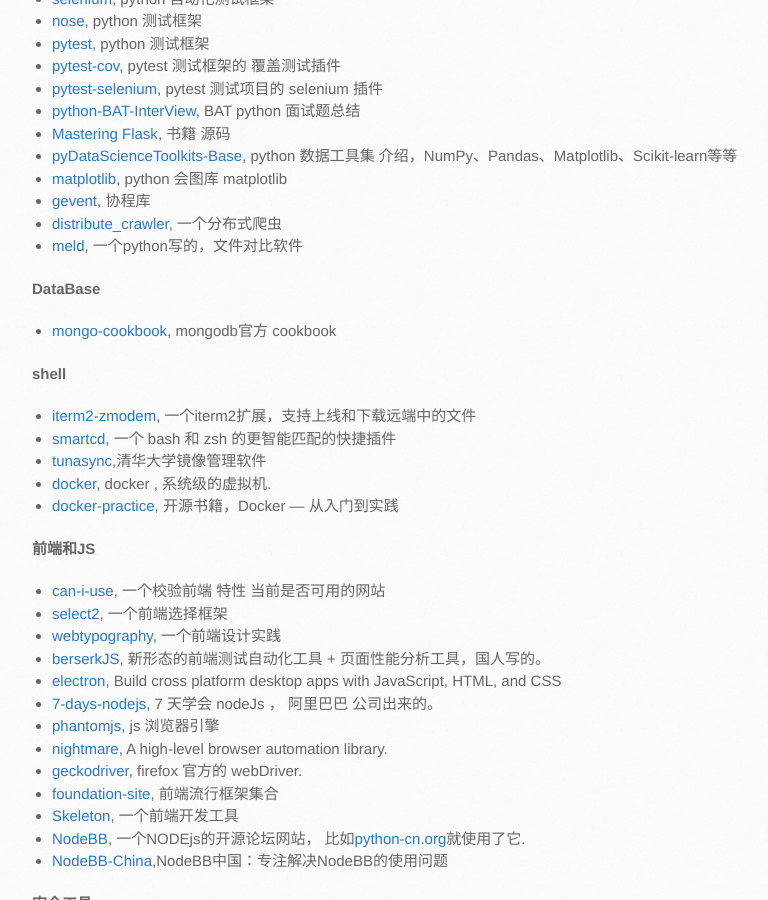
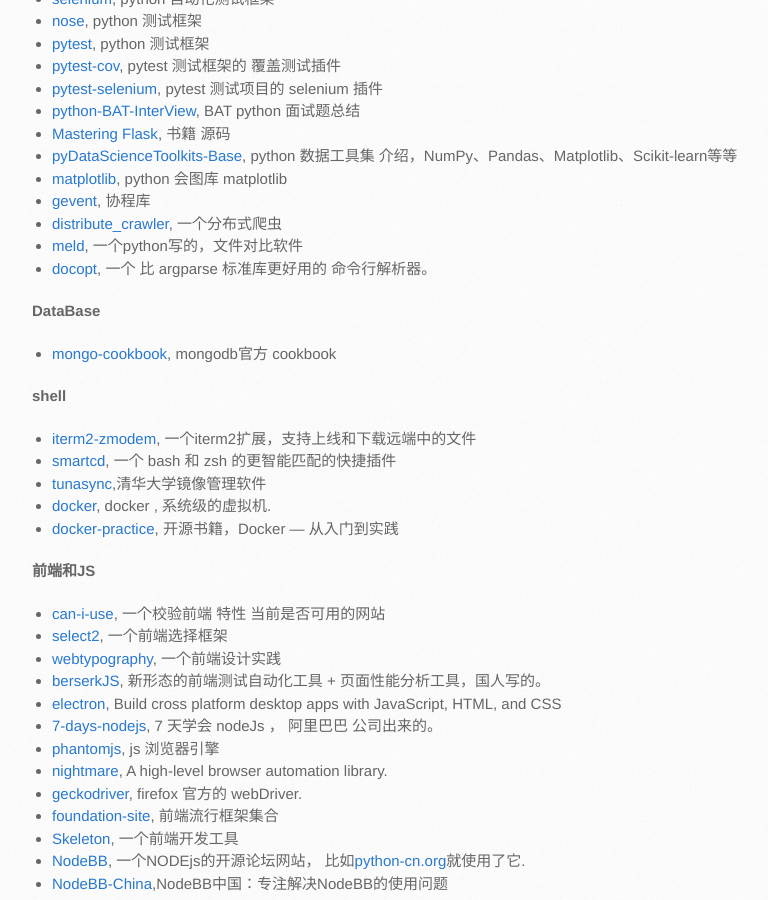
Before and after one commit to hellowac/hellowac.github.io.old, a Jekyll site: the page built from refer/2017-03-20-github-repository.md, in a window 1280 px wide and 900 px high, scrolled down 997 px. Shown: the whole window, without its empty margins (138-906 px from the left). Built offline with Jekyll 4.4.1, drawn with Linux system fonts in a browser that asks for light colours; some web fonts are replaced.

Commit message:
新增docopt仓库

```diff
--- a/refer/2017-03-20-github-repository.md
+++ b/refer/2017-03-20-github-repository.md
@@ -57,6 +57,7 @@
 - [gevent](https://github.com/gevent/gevent), 协程库
 - [distribute_crawler](https://github.com/gnemoug/distribute_crawler), 一个分布式爬虫
 - [meld](https://github.com/yousseb/meld), 一个python写的，文件对比软件
+- [docopt](https://github.com/docopt/docopt), 一个 比 argparse 标准库更好用的 命令行解析器。
 
 **DataBase**
 
```
